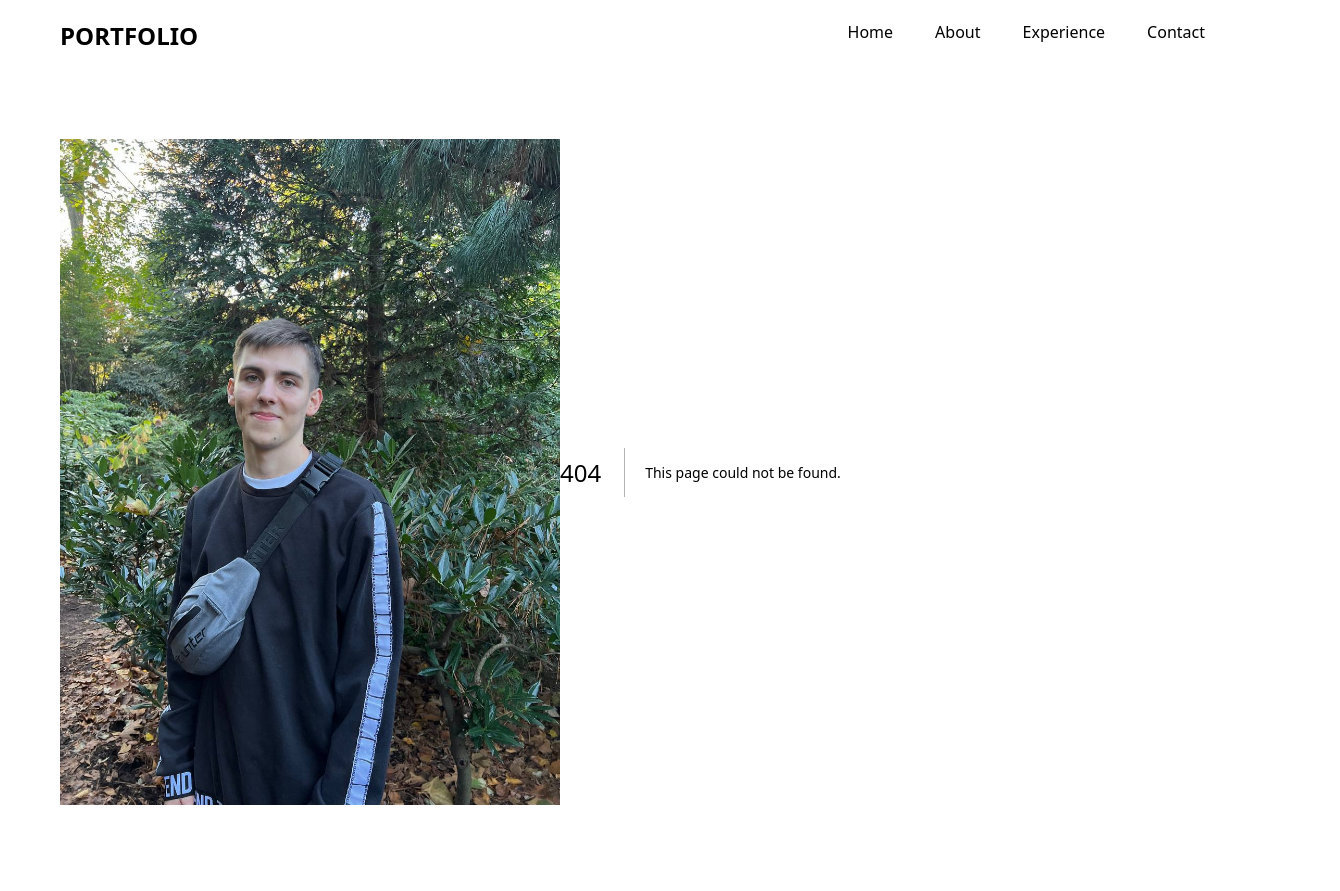
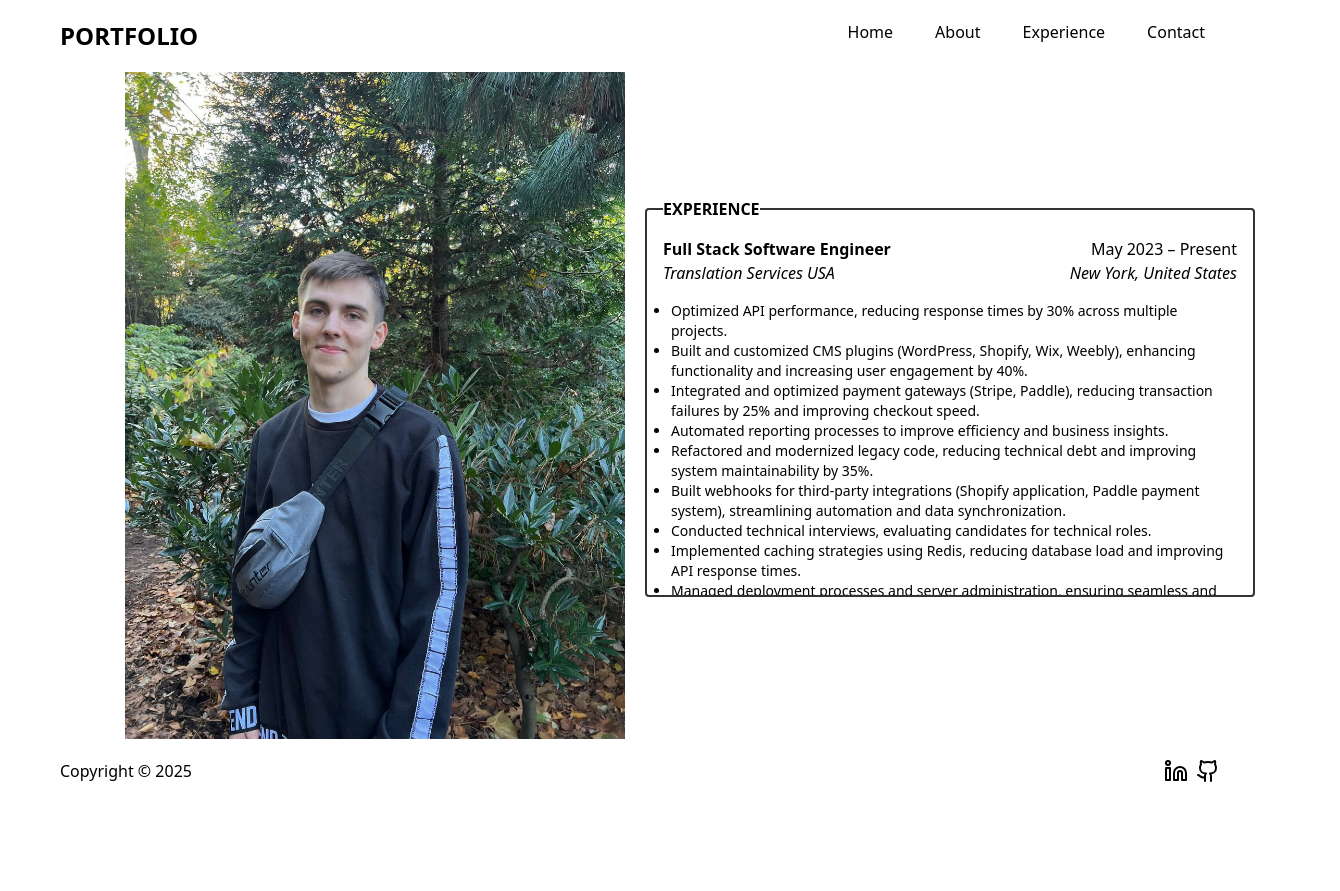
Before and after one commit to MykytaSoftDev/portfolio, a Next.js app: page /experience in a window 1280 px wide. Before the commit this address had no page. Shown: the top 891 px of the page, 1340 px wide, since content can reach past the window. After the commit the page ends 820 px from the top, so only its background shows below. Built offline with nearby package versions, Linux system fonts and the light colour scheme.

Commit message:
add: experience section

```diff
--- /dev/null
+++ b/src/app/experience/page.tsx
@@ -0,0 +1,9 @@
+import Experience from "@/components/Experience";
+
+export default function ExperiencePage() {
+  return (
+    <>
+      <Experience />
+    </>
+  );
+}
--- a/src/app/layout.tsx
+++ b/src/app/layout.tsx
@@ -28,7 +28,7 @@ export default function RootLayout({
         className={`${poppins.variable} ${poppins.variable} antialiased  max-w-screen overflow-hidden`}
       >
         <Header />
-        <main className="flex justify-start items-center mx-15">
+        <main className="w-full h-auto flex justify-center items-center mx-15">
           <Image
             src={"/nick.jpg"}
             width={500}
--- /dev/null
+++ b/src/components/Experience.tsx
@@ -0,0 +1,130 @@
+export default function Experience() {
+  return (
+    <section className="max-w-[650px] min-h-full py-5 px-5">
+      <fieldset className="flex flex-col overflow-y-auto h-auto p-4 mb-4 border-2 border-solid border-[#333] rounded max-h-[400px]">
+        <legend className="font-bold uppercase">Experience</legend>
+        <div className="flex flex-col">
+          <div className="mb-2">
+            <div className="w-full flex justify-between">
+              <p>
+                <strong>Full Stack Software Engineer</strong>
+              </p>
+              <p>May 2023 – Present</p>
+            </div>
+            <div className="w-full flex justify-between">
+              <p>
+                <i>Translation Services USA</i>
+              </p>
+              <p>
+                <i>New York, United States</i>
+              </p>
+            </div>
+          </div>
+
+          <div className="p-2">
+            <ul className="text-sm list-disc">
+              <li>
+                Optimized API performance, reducing response times by 30% across
+                multiple projects.
+              </li>
+              <li>
+                Built and customized CMS plugins (WordPress, Shopify, Wix,
+                Weebly), enhancing functionality and increasing user engagement
+                by 40%.
+              </li>
+              <li>
+                Integrated and optimized payment gateways (Stripe, Paddle),
+                reducing transaction failures by 25% and improving checkout
+                speed.
+              </li>
+              <li>
+                Automated reporting processes to improve efficiency and business
+                insights.
+              </li>
+              <li>
+                Refactored and modernized legacy code, reducing technical debt
+                and improving system maintainability by 35%.
+              </li>
+              <li>
+                Built webhooks for third-party integrations (Shopify
+                application, Paddle payment system), streamlining automation and
+                data synchronization.
+              </li>
+              <li>
+                Conducted technical interviews, evaluating candidates for
+                technical roles.
+              </li>
+              <li>
+                Implemented caching strategies using Redis, reducing database
+                load and improving API response times.
+              </li>
+              <li>
+                Managed deployment processes and server administration, ensuring
+                seamless and efficient application operation.
+              </li>
+              <li>
+                Led projects and coordinated team efforts, ensuring 98% on-time
+                delivery of high-quality features.
+              </li>
+            </ul>
+          </div>
+        </div>
+        <div className="flex flex-col">
+          <div className="mb-2">
+            <div className="w-full flex justify-between">
+              <p>
+                <strong>Full Stack Software Engineer</strong>
+              </p>
+              <p>Sep 2021 – Mar 2023</p>
+            </div>
+            <div className="w-full flex justify-between">
+              <p>
+                <i>FlippedNormals</i>
+              </p>
+              <p>
+                <i>Remote, Ukraine</i>
+              </p>
+            </div>
+          </div>
+
+          <div className="p-2">
+            <ul className="text-sm list-disc">
+              <li>
+                Implemented a new functionality to pinpoint users’ locations,
+                enabling precise tax rate calculations per country.
+              </li>
+              <li>
+                Developed features that helped businesses establish accurate tax
+                calculations, reducing errors by 25%.
+              </li>
+              <li>
+                Built a RESTful API, reducing integration time with backend
+                services by 25%, improving system efficiency.
+              </li>
+              <li>
+                Developed a real-time mailing notification system, increasing
+                user engagement with updates by 30%.
+              </li>
+              <li>
+                Refactored legacy code, improving reliability, scalability, and
+                maintainability.
+              </li>
+              <li>
+                Optimized database queries to improve application performance by
+                20%.
+              </li>
+              <li>
+                Expanded unit and integration test coverage by 30%, enhancing
+                code stability.
+              </li>
+              <li>
+                Created background job processing for intensive tasks, improving
+                app responsiveness and user experience.
+              </li>
+            </ul>
+          </div>
+        </div>
+      </fieldset>
+    </section>
+  );
+}
```
